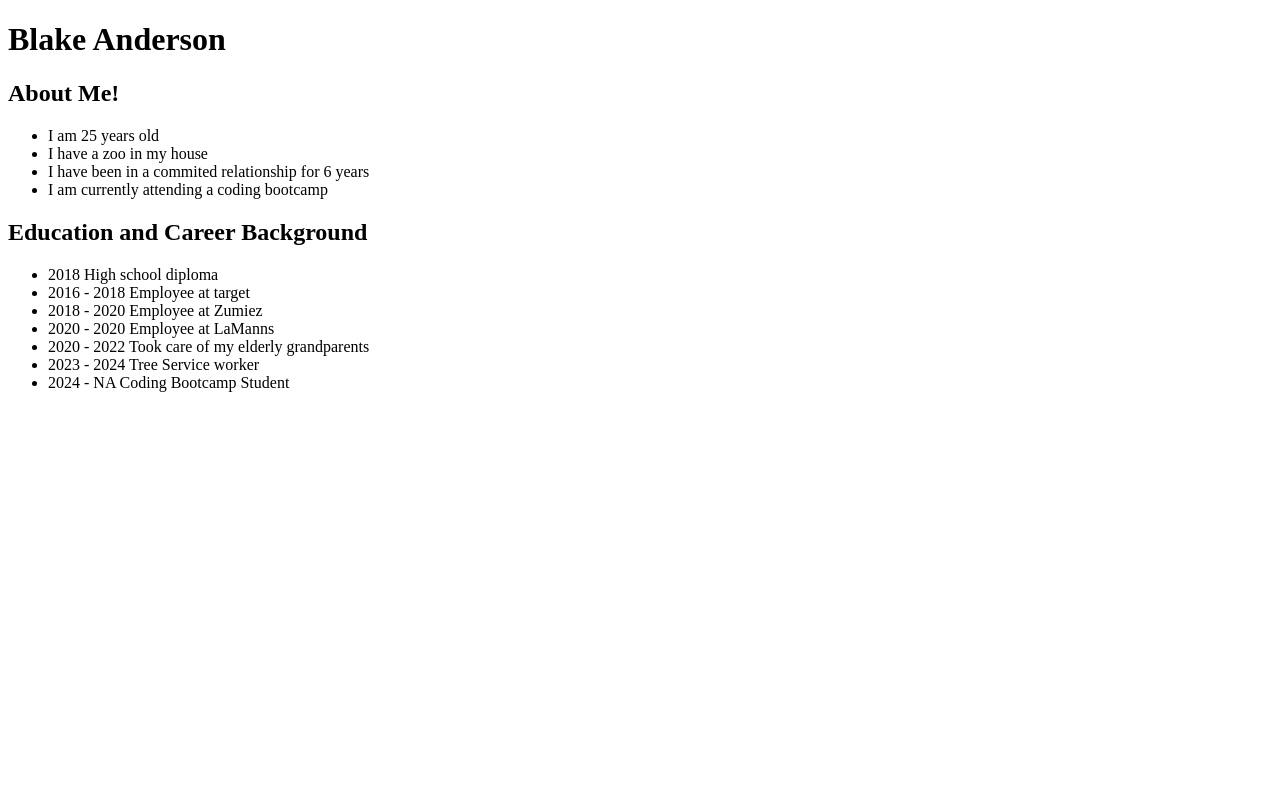
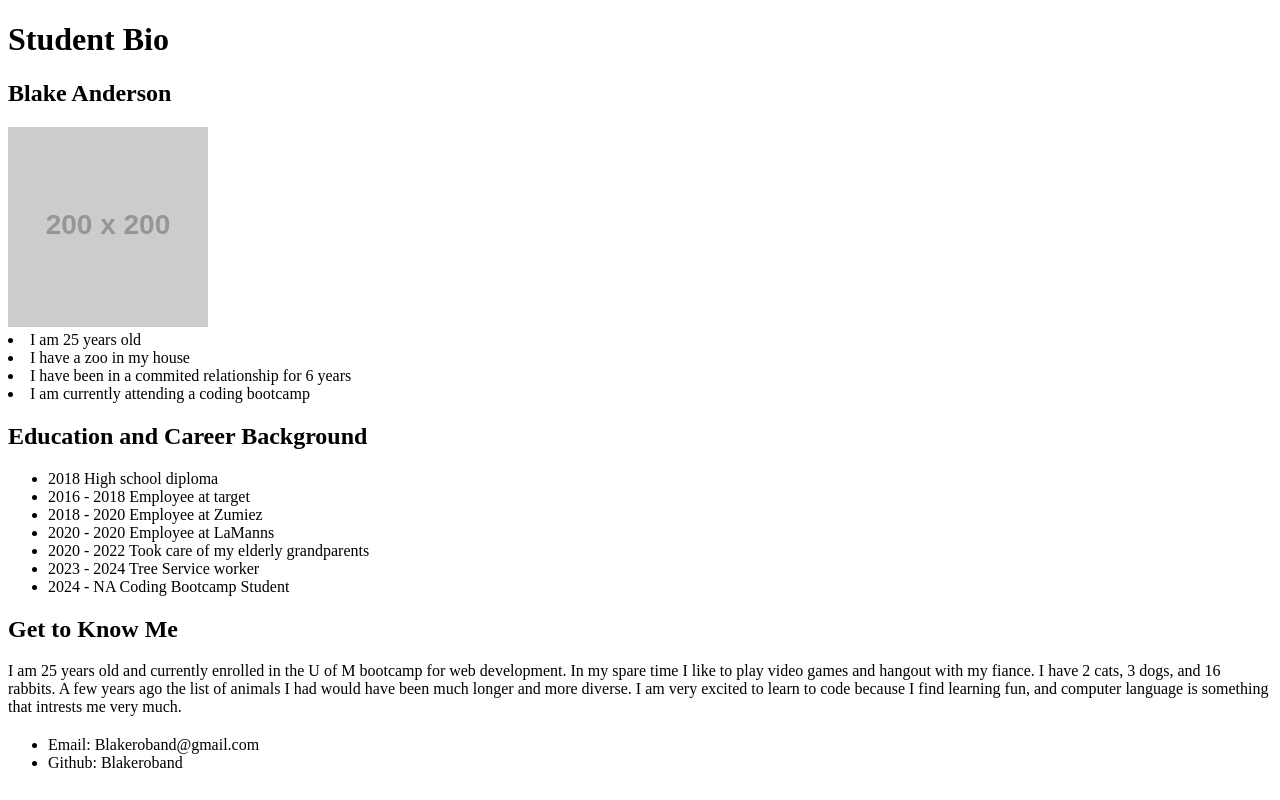
Before and after one commit to Blakeroband/practice_1, a plain HTML site: page index.html in a window 1280 px wide. Drawn offline with Linux system fonts and the light colour scheme; placeholder pictures from the web are drawn by us.

Commit message:
updated everything to include all changes made from First_day repo

```diff
--- a/index.html
+++ b/index.html
@@ -7,8 +7,11 @@
     </head>
 
     <body>
-        <h1>Blake Anderson</h1>
-        <h2>About Me!</h2>
+        <h1>Student Bio</h1>
+
+        <h2>Blake Anderson</h2>
+        <img src="https://via.placeholder.com/200"
+
         <ul>
             <li>I am 25 years old</li>
             <li>I have a zoo in my house</li>
@@ -25,5 +28,16 @@
             <li>2023 - 2024 Tree Service worker</li>
             <li>2024 - NA Coding Bootcamp Student</li>
         </ul>
+        <h2>Get to Know Me</h2>
+        <p>I am 25 years old and currently enrolled in the U of M bootcamp for web development.
+            In my spare time I like to play video games and hangout with my fiance.
+            I have 2 cats, 3 dogs, and 16 rabbits. A few years ago the list of animals I had would have been much longer and more diverse.
+            I am very excited to learn to code because I find learning fun, and computer language is something that intrests me very much.
+        </p>
+        <h2></h2>
+        <ul>
+            <li>Email: Blakeroband@gmail.com</li>
+            <li>Github: Blakeroband</li>
+        </ul>
     </body>
 <html>
```
